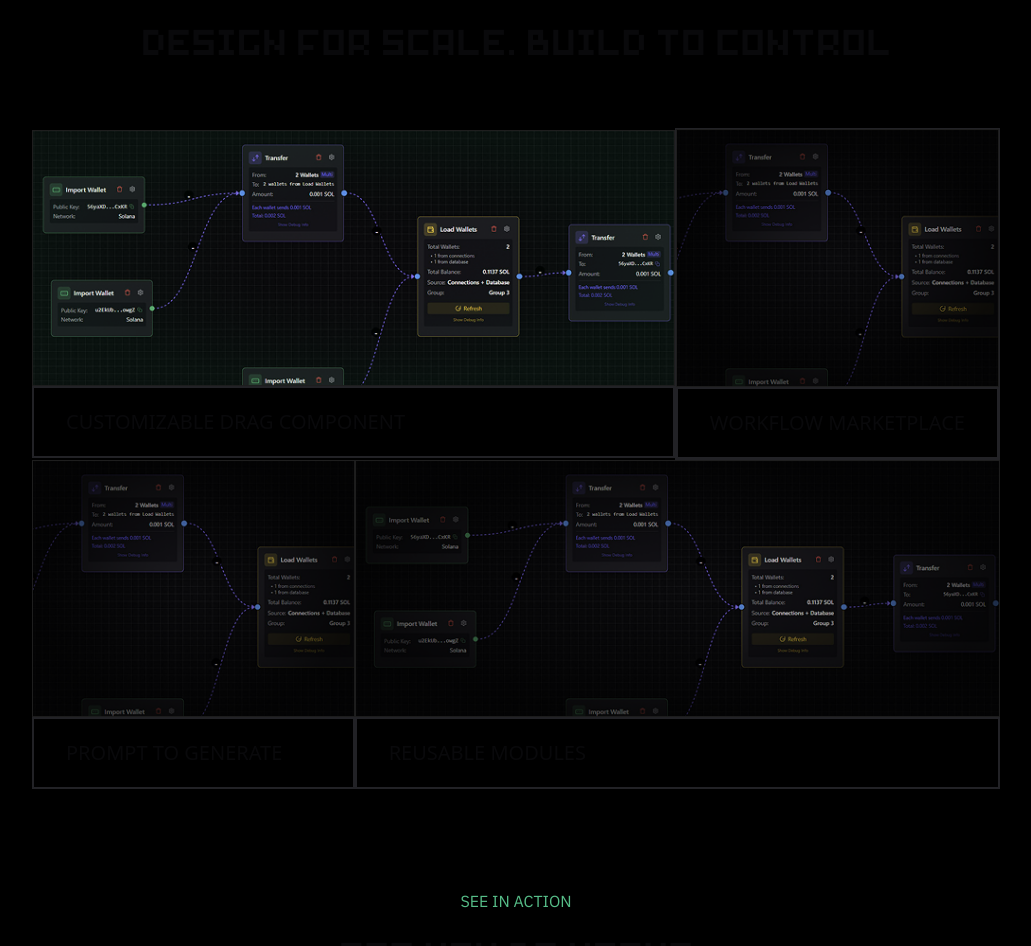
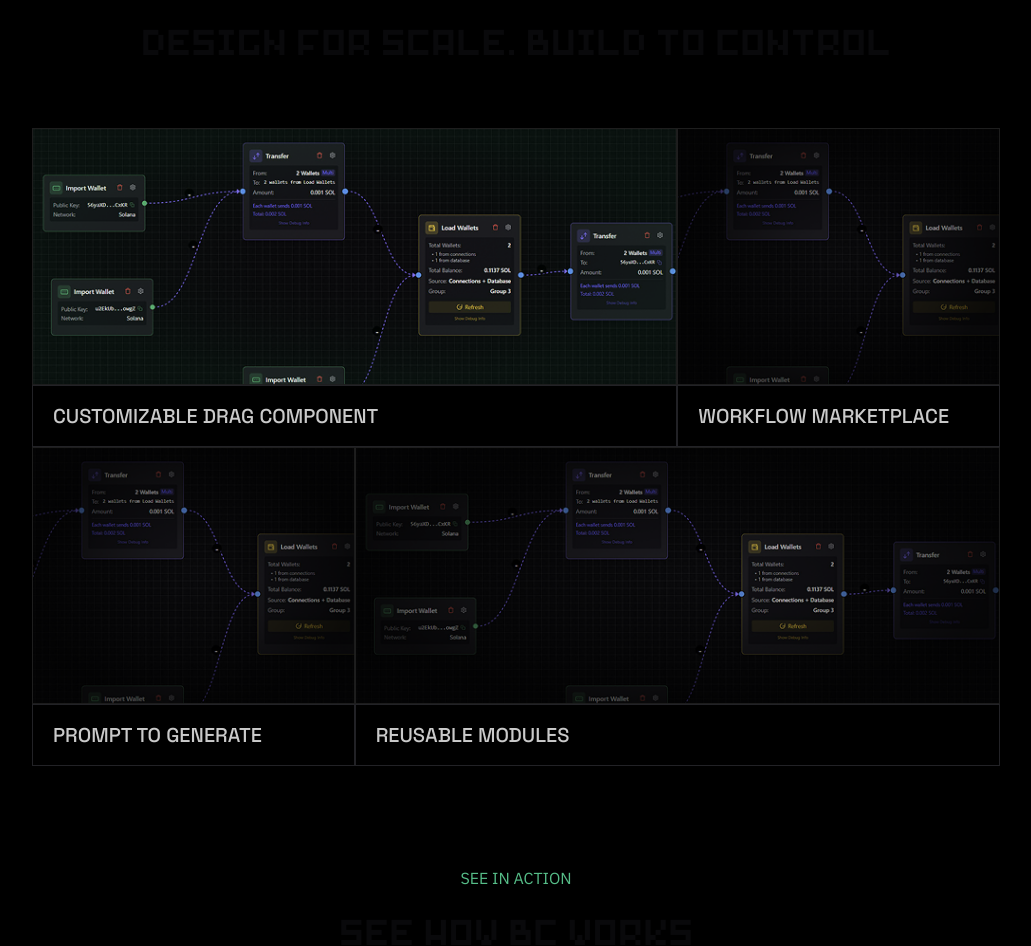
Before and after one commit to busycomputer/app, a Next.js app: page / in a window 1280 px wide. Shown: the part 920-1866 px from the top of the page, without its empty margins (124-1155 px from the left). Built offline with nearby package versions, Linux system fonts and the light colour scheme.

Commit message:
chore: modified feature ui

```diff
--- a/src/components/home/feature.tsx
+++ b/src/components/home/feature.tsx
@@ -12,10 +12,10 @@ export default function Feature() {
       <h1 className="font-space mb-10 w-fit text-2xl md:mx-auto md:text-4xl lg:mb-16 lg:mt-6">
         DESIGN FOR SCALE. BUILD TO CONTROL
       </h1>
-      <div className="space-y-2 md:space-y-0">
+      <div className="font-space-grotesk space-y-2 text-[#CACACA] md:space-y-0">
         {/* box1 */}
         <div className="flex flex-col items-center gap-2 md:flex-row md:gap-0">
-          <div className="max-md:w-full">
+          {/* <div className="max-md:w-full"> */}
           <div className="max-md:w-full">
             <Image
               src={workFlow1}
@@ -23,11 +23,9 @@ export default function Feature() {
               className="object-cover max-md:w-full"
             />
           </div>
-            <p className="truncate border-2 px-4 py-3 text-[10px] sm:px-5 md:px-7 md:py-4 md:text-sm lg:px-8 lg:py-5 lg:text-xl">
+          <div className="block w-full basis-2/3 border-[1px] px-4 py-3 text-[10px] sm:px-5 md:hidden md:px-7 md:py-4 md:text-sm lg:px-8 lg:pl-5 lg:text-xl">
             CUSTOMIZABLE DRAG COMPONENT
-            </p>
           </div>
-          <div className="border max-md:w-full">
           <div className="max-md:w-full">
             <Image
               src={workFlow2}
@@ -35,14 +33,23 @@ export default function Feature() {
               className="object-cover max-md:w-full"
             />
           </div>
-            <p className="truncate border-2 px-4 py-3 text-[10px] sm:px-5 md:px-7 md:py-4 md:text-sm lg:px-8 lg:py-5 lg:text-xl">
+          <div className="block w-full basis-2/3 border-[1px] px-4 py-3 text-[10px] sm:px-5 md:hidden md:px-7 md:py-4 md:text-sm lg:px-8 lg:pl-5 lg:text-xl">
             WORKFLOW MARKETPLACE
-            </p>
           </div>
         </div>
-        {/* box2 */}
+        <div className="hidden font-medium md:flex">
+          <div className="basis-2/3 border-[1px] px-4 py-3 text-[10px] sm:px-5 md:px-7 md:py-4 md:text-sm lg:px-8 lg:pl-5 lg:text-xl">
+            CUSTOMIZABLE DRAG COMPONENT
+          </div>
+          <div className="basis-1/3 border-[1px] px-4 py-3 text-[10px] sm:px-5 md:px-7 md:py-4 md:text-sm lg:px-8 lg:pl-5 lg:text-xl">
+            WORKFLOW MARKETPLACE
+          </div>
+        </div>
         <div className="flex flex-col-reverse items-center gap-2 md:flex-row md:gap-0">
-          <div className="max-md:w-full">
+          {/* <div className="max-md:w-full"> */}
+          <div className="block w-full basis-2/3 border-[1px] px-4 py-3 text-[10px] sm:px-5 md:hidden md:px-7 md:py-4 md:text-sm lg:px-8 lg:pl-5 lg:text-xl">
+            PROMPT TO GENERATE
+          </div>
           <div className="max-md:w-full">
             <Image
               src={workFlow3}
@@ -50,12 +57,10 @@ export default function Feature() {
               className="object-cover max-md:w-full"
             />
           </div>
-            <p className="truncate border-2 px-4 py-3 text-[10px] sm:px-5 md:px-7 md:py-4 md:text-sm lg:px-8 lg:py-5 lg:text-xl">
-              PROMPT TO GENERATE
-            </p>
+
+          <div className="block w-full basis-2/3 border-[1px] px-4 py-3 text-[10px] sm:px-5 md:hidden md:px-7 md:py-4 md:text-sm lg:px-8 lg:pl-5 lg:text-xl">
+            REUSABLE MODULES
           </div>
-
-          <div className="max-md:w-full">
           <div className="max-md:w-full">
             <Image
               src={workFlow4}
@@ -63,138 +68,17 @@ export default function Feature() {
               className="object-cover max-md:w-full"
             />
           </div>
-            <p className="truncate border-2 px-4 py-3 text-[10px] sm:px-5 md:px-7 md:py-4 md:text-sm lg:px-8 lg:py-5 lg:text-xl">
+        </div>
+
+        <div className="hidden font-medium md:flex">
+          <div className="basis-1/3 border-[1px] px-4 py-3 text-[10px] sm:px-5 md:px-7 md:py-4 md:text-sm lg:px-8 lg:pl-5 lg:text-xl">
+            PROMPT TO GENERATE
+          </div>
+          <div className="basis-2/3 border-[1px] px-4 py-3 text-[10px] sm:px-5 md:px-7 md:py-4 md:text-sm lg:px-8 lg:pl-5 lg:text-xl">
             REUSABLE MODULES
-            </p>
           </div>
         </div>
       </div>
     </Bounded>
-
-    // <div className="space-y-6 md:space-y-10">
-    //   {/* Row 1 */}
-    //   <div className="flex flex-col gap-4 md:flex-row md:gap-6">
-    //     <div className="w-full md:w-1/2">
-    //       <Image
-    //         src={workFlow1}
-    //         alt="Customizable Drag Component"
-    //         className="h-auto w-full object-cover"
-    //       />
-    //     </div>
-    //     <div className="w-full md:w-1/2">
-    //       <Image
-    //         src={workFlow2}
-    //         alt="Workflow Marketplace"
-    //         className="h-auto w-full object-cover"
-    //       />
-    //     </div>
-    //   </div>
-    //   {/* Row 2 */}
-    //   <div className="flex flex-col gap-4 md:flex-row md:gap-6">
-    //     <div className="w-full md:w-1/2">
-    //       <Image src={workFlow3} alt="Feature 3" className="h-auto w-full object-cover" />
-    //     </div>
-    //     <div className="w-full md:w-1/2">
-    //       <Image src={workFlow4} alt="Feature 4" className="h-auto w-full object-cover" />
-    //     </div>
-    //   </div>
-    // </div>
-
-    // <div className="">
-    //   <div className="flex border">
-    //     <div className="flex flex-col border">
-    //     {/* <Image src={workFlow1} alt="" className="" /> */}
-    //     {/* <div className="flex h-full items-center lg:pl-14">CUSTOMIZABLE DRAG COMPONENT</div> */}
-    //     </div>
-    //     {/* <div className="flex flex-col border"> */}
-    //     {/* <Image src={workFlow2} alt="" className="" /> */}
-    //     {/* <div className="flex h-full items-center lg:pl-14">WORKFLOW MARKETPLACE</div> */}
-    //     {/* </div> */}
-    //   </div>
-    //   {/* <div className="flex h-[340px] border"> */}
-    //     {/* <div className="flex flex-col border"> */}
-    //     {/* <Image src={workFlow3} alt="" className="" /> */}
-    //     {/* <div className="flex h-full items-center lg:pl-14">PROMPT TO GENERATE</div> */}
-
-    //     {/* </div> */}
-    //     {/* <div className="flex flex-col border"> */}
-    //     {/* <Image src={workFlow4} alt="" className="" /> */}
-    //     {/* <div className="flex h-full items-center lg:pl-14 ">PROMPT TO GENERATE</div> */}
-
-    //     {/* </div> */}
-    //   {/* </div> */}
-    // </div>
-
-    // <Bounded className="h-screen px-7">
-    //   <p className="font-sans-plex mx-auto w-fit text-base text-primary pt-24">FEATURES</p>
-    //   <h1 className="font-space mx-auto mb-16 mt-6 w-fit text-4xl">
-    //     DESIGN FOR SCALE. BUILD TO CONTROL
-    //   </h1>
-    //   <div className="">
-    //     <div className="flex h-[340px] ">
-    //       <div className="flex flex-col border">
-    //         <Image src={workFlow1} alt="" className="" />
-    //         <div className="flex h-full items-center lg:pl-14">CUSTOMIZABLE DRAG COMPONENT</div>
-    //       </div>
-    //       <div className="flex flex-col border">
-    //         <Image src={workFlow2} alt="" className="" />
-    //         <div className="flex h-full items-center lg:pl-14">WORKFLOW MARKETPLACE</div>
-    //       </div>
-    //     </div>
-    //     <div className="flex h-[340px] border">
-    //       <div className="flex flex-col border">
-    //         <Image src={workFlow3} alt="" className="" />
-    //         <div className="flex h-full items-center lg:pl-14">PROMPT TO GENERATE</div>
-
-    //       </div>
-    //       <div className="flex flex-col border">
-    //         <Image src={workFlow4} alt="" className="" />
-    //         <div className="flex h-full items-center lg:pl-14 ">PROMPT TO GENERATE</div>
-
-    //       </div>
-    //     </div>
-    //   </div>
-    // </Bounded>
   )
 }
-// {/* <div className="space-y-8">
-// {/* box1 */}
-// <div className="flex flex-col items-center gap-6 font-medium md:flex-row md:justify-between">
-//   {/* Item 1 */}
-//   <div className="flex w-full flex-col items-center md:w-1/2">
-//     <Image
-//       src={workFlow1}
-//       alt="Customizable Drag Component"
-//       className="w-full object-cover"
-//     />
-//     <p className="mt-3 w-full truncate border-2 px-4 py-3 text-center text-[10px] sm:px-5 md:px-7 md:py-4 md:text-sm lg:px-8 lg:py-5 lg:text-xl">
-//       CUSTOMIZABLE DRAG COMPONENT
-//     </p>
-//   </div>
-//   {/* Item 2 */}
-//   <div className="flex w-full flex-col items-center md:w-1/2">
-//     <Image src={workFlow2} alt="Workflow Marketplace" className="w-full object-cover" />
-//     <p className="mt-3 w-full truncate border-2 px-4 py-3 text-center text-[10px] sm:px-5 md:px-7 md:py-4 md:text-sm lg:px-8 lg:py-5 lg:text-xl">
-//       WORKFLOW MARKETPLACE
-//     </p>
-//   </div>
-// </div>
-
-// {/* box2 */}
-// <div className="flex flex-col items-center gap-6 font-medium md:flex-row md:justify-between">
-//   {/* Item 3 */}
-//   <div className="flex w-full flex-col items-center md:w-1/2">
-//     <Image src={workFlow3} alt="Prompt to Generate" className="w-full object-cover" />
-//     <p className="mt-3 w-full truncate border-2 px-4 py-3 text-center text-[10px] sm:px-5 md:px-7 md:py-4 md:text-sm lg:px-8 lg:py-5 lg:text-xl">
-//       PROMPT TO GENERATE
-//     </p>
-//   </div>
-//   {/* Item 4 */}
-//   <div className="flex w-full flex-col items-center md:w-1/2">
-//     <Image src={workFlow4} alt="Reusable Modules" className="w-full object-cover" />
-//     <p className="mt-3 w-full truncate border-2 px-4 py-3 text-center text-[10px] sm:px-5 md:px-7 md:py-4 md:text-sm lg:px-8 lg:py-5 lg:text-xl">
-//       REUSABLE MODULES
-//     </p>
-//   </div>
-// </div>
-// </div> */}
```
Lines whose indentation alone changed are shown as unchanged.
